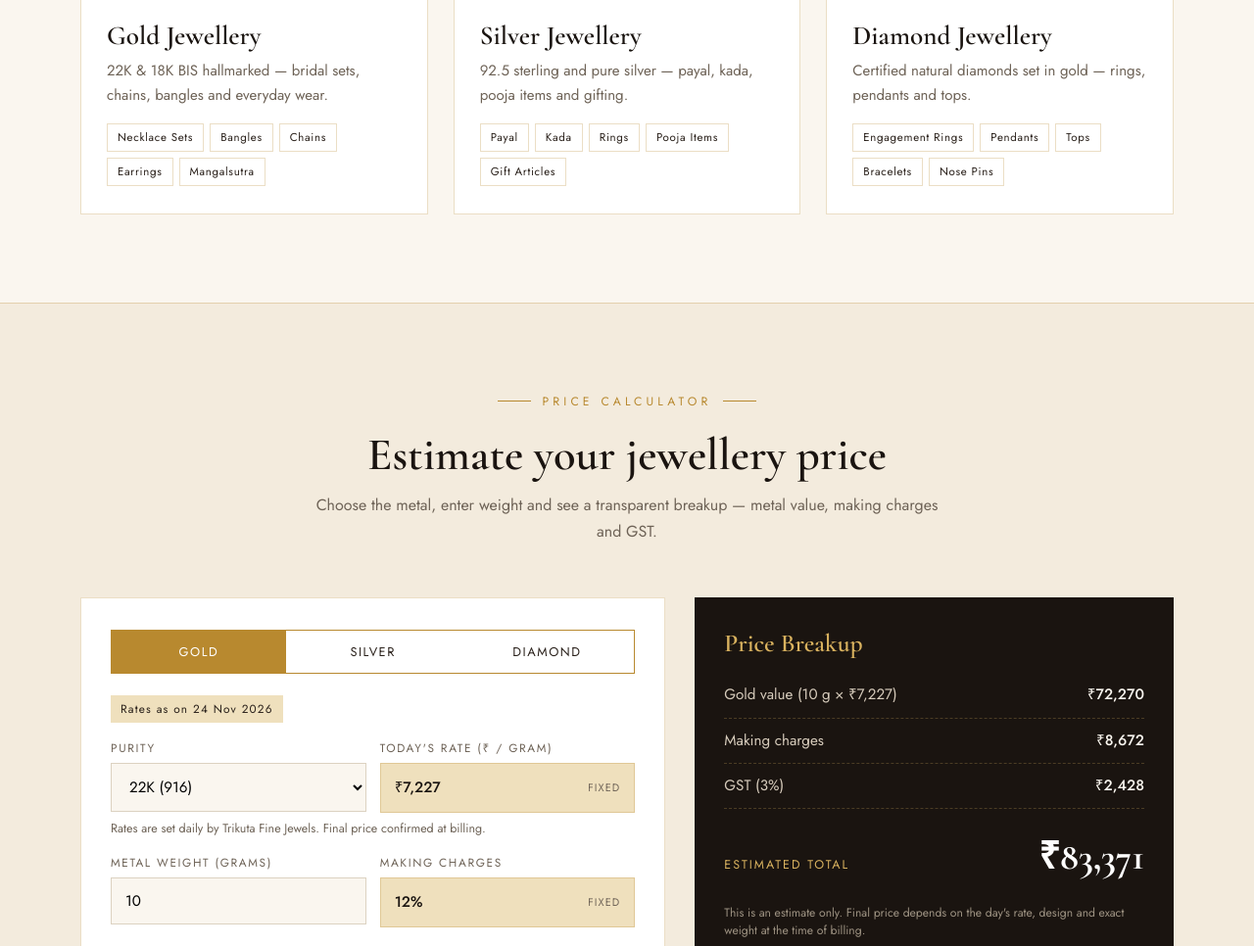
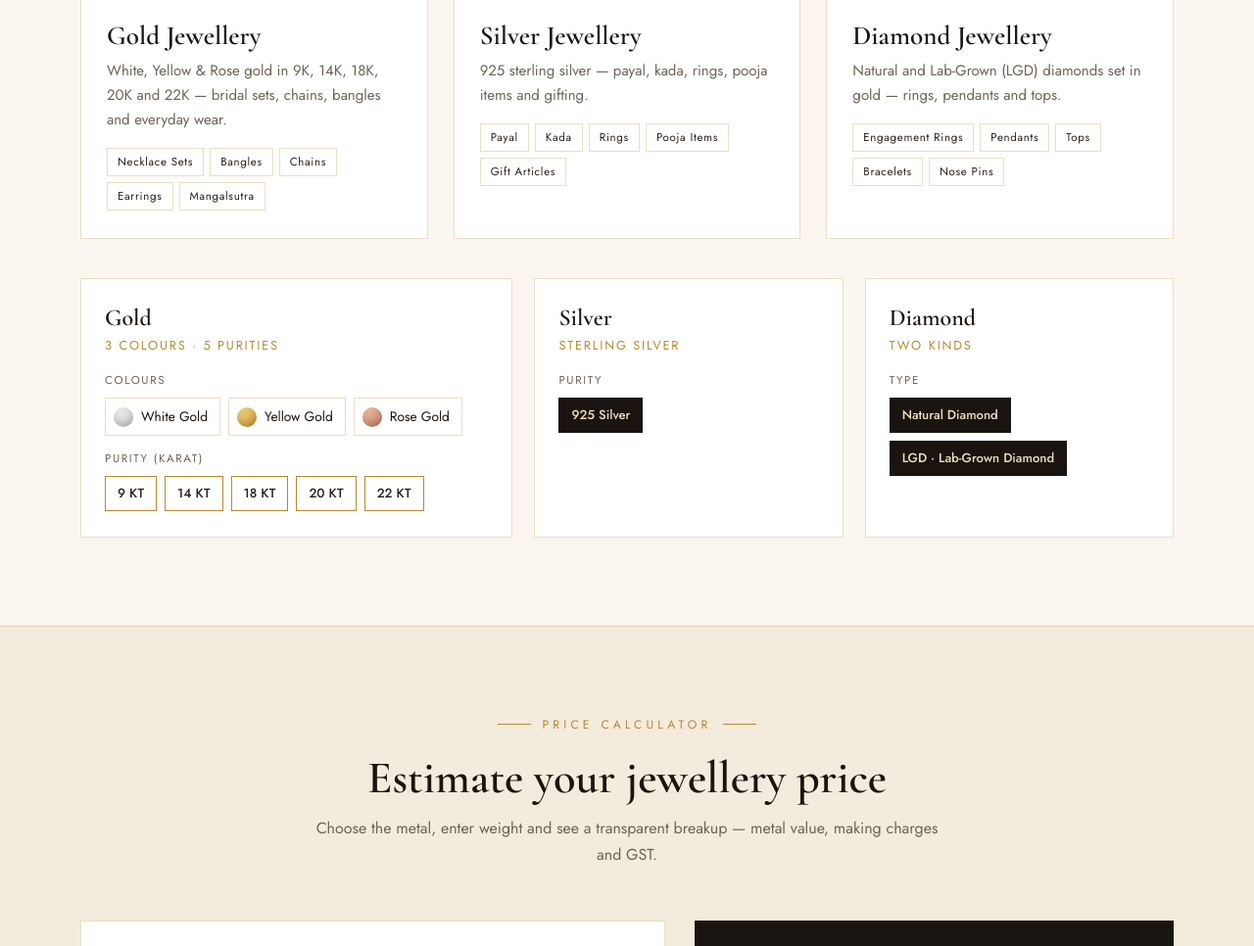
Before and after one commit to shidhu-jpg/trikuta-jewellers, a plain HTML site: page index.html in a window 1280 px wide. Shown: the part 1486-2452 px from the top of the page at 98% size. Drawn offline with nearby package versions, Linux system fonts and the light colour scheme.

Commit message:
Add materials: White/Yellow/Rose gold 9-22KT, 925 silver, Natural & Lab-Grown diamonds
- Materials section on home page
- Calculator: gold colour + 22/20/18/14/9 KT, 925 silver only, diamond type with admin-set per-carat rate
- Admin: rates for all karats, auto-fill from 24K, diamond per-carat rates
- rates.json migrated (kept admin's saved 22K/18K/24K values)

Co-Authored-By: Claude Opus 5.5 <noreply@anthropic.com>
Claude-Session: https://claude.ai/code/session_01D1Z7641e9gsdtMCX9dA3Uw

```diff
--- a/index.html
+++ b/index.html
@@ -175,6 +175,20 @@ input:focus,select:focus,textarea:focus{border-color:var(--gold)}
 .form-msg{display:none;margin-top:14px;padding:12px 14px;background:var(--gold-soft);color:var(--ink-2);font-size:.9rem}
 
 
+
+/* materials */
+.materials{display:grid;grid-template-columns:1.4fr 1fr 1fr;gap:22px;margin-top:40px}
+.mat{background:#fff;border:1px solid var(--line);padding:26px 24px}
+.mat h3{font-size:1.5rem;margin-bottom:4px}
+.mat .sub{font-size:.8rem;letter-spacing:.14em;text-transform:uppercase;color:var(--gold);margin-bottom:16px}
+.mat .lbl{font-size:.72rem;letter-spacing:.14em;text-transform:uppercase;color:var(--muted);margin:14px 0 8px}
+.swatches,.chips{display:flex;flex-wrap:wrap;gap:8px}
+.sw{display:flex;align-items:center;gap:8px;padding:7px 12px 7px 8px;border:1px solid var(--line);font-size:.86rem}
+.sw i{width:20px;height:20px;border-radius:50%;box-shadow:inset 0 -3px 6px rgba(0,0,0,.18)}
+.chip{padding:6px 12px;border:1px solid var(--gold);color:var(--ink-2);font-size:.82rem;font-weight:500}
+.chip.dark{background:var(--ink);color:var(--gold-soft);border-color:var(--ink)}
+@media(max-width:900px){.materials{grid-template-columns:1fr}}
+
 /* calculator */
 .calc{background:var(--paper);border-top:1px solid var(--line);border-bottom:1px solid var(--line)}
 .calc-grid{display:grid;grid-template-columns:1.1fr .9fr;gap:30px;align-items:start}
@@ -288,6 +302,29 @@ footer a:hover{color:var(--gold-2)}
     <div class="wrap">
       <div class="head"><div class="eyebrow">Our Craft</div><h2>Three metals, one promise</h2><p>Every piece is designed and made in-house, so you pay for jewellery — not middlemen.</p></div>
       <div class="cards" id="home-cards"></div>
+      <div class="materials">
+        <div class="mat">
+          <h3>Gold</h3><div class="sub">3 colours · 5 purities</div>
+          <div class="lbl">Colours</div>
+          <div class="swatches">
+            <span class="sw"><i style="background:linear-gradient(135deg,#f4f4f2,#c9c9c6)"></i>White Gold</span>
+            <span class="sw"><i style="background:linear-gradient(135deg,#f7dc8e,#c8952f)"></i>Yellow Gold</span>
+            <span class="sw"><i style="background:linear-gradient(135deg,#f3c4b0,#c27a63)"></i>Rose Gold</span>
+          </div>
+          <div class="lbl">Purity (Karat)</div>
+          <div class="chips"><span class="chip">9 KT</span><span class="chip">14 KT</span><span class="chip">18 KT</span><span class="chip">20 KT</span><span class="chip">22 KT</span></div>
+        </div>
+        <div class="mat">
+          <h3>Silver</h3><div class="sub">Sterling silver</div>
+          <div class="lbl">Purity</div>
+          <div class="chips"><span class="chip dark">925 Silver</span></div>
+        </div>
+        <div class="mat">
+          <h3>Diamond</h3><div class="sub">Two kinds</div>
+          <div class="lbl">Type</div>
+          <div class="chips"><span class="chip dark">Natural Diamond</span><span class="chip dark">LGD · Lab-Grown Diamond</span></div>
+        </div>
+      </div>
     </div>
   </section>
 
@@ -302,20 +339,26 @@ footer a:hover{color:var(--gold-2)}
           </div>
           <div class="rate-date" id="rdate"></div>
           <div class="row2">
+            <div id="colourWrap"><label>Gold Colour</label><select id="colour"><option>Yellow Gold</option><option>White Gold</option><option>Rose Gold</option></select></div>
             <div><label id="purityLbl">Purity</label><select id="purity"></select></div>
+          </div>
+          <div class="row2">
             <div><label>Today's Rate (₹ / gram)</label><div class="fixed"><span id="rate">—</span><small>Fixed</small></div></div>
+            <div><label>Making Charges</label><div class="fixed"><span id="making">—</span><small>Fixed</small></div></div>
           </div>
           <p class="hint">Rates are set daily by Trikuta Fine Jewels. Final price confirmed at billing.</p>
           <div class="row2">
             <div><label id="wLbl">Metal Weight (grams)</label><input id="weight" type="number" min="0" step="0.01" value="10"></div>
-            <div><label>Making Charges</label><div class="fixed"><span id="making">—</span><small>Fixed</small></div></div>
           </div>
           <div id="diaFields" style="display:none">
             <div class="row2">
+              <div><label>Diamond Type</label><select id="dtype"></select></div>
               <div><label>Diamond Weight (carat)</label><input id="ct" type="number" min="0" step="0.01" value="0.50"></div>
-              <div><label>Diamond Price (₹ / carat)</label><input id="ctPrice" type="number" min="0" step="500" placeholder="Ask us for quote"></div>
             </div>
-            <p class="hint">Diamond price depends on cut, colour, clarity and certificate — ask us for the exact quote.</p>
+            <div class="row2">
+              <div><label>Diamond Rate (₹ / carat)</label><div class="fixed"><span id="ctRate">—</span><small>Fixed</small></div></div>
+            </div>
+            <p class="hint">Exact diamond price depends on cut, colour, clarity and certificate.</p>
           </div>
         </div>
         <div class="result">
@@ -467,61 +510,75 @@ footer a:hover{color:var(--gold-2)}
 // ---- collection data ----
 
 const cols = [
- {img:'https://images.unsplash.com/photo-1611107683227-e9060eccd846?auto=format&fit=crop&w=800&q=75',k:'gold',t:'Gold Jewellery',d:'22K & 18K BIS hallmarked — bridal sets, chains, bangles and everyday wear.',tags:['Necklace Sets','Bangles','Chains','Earrings','Mangalsutra']},
- {img:'https://images.unsplash.com/photo-1517857399767-a9dc28f5a734?auto=format&fit=crop&w=800&q=75',k:'silver',t:'Silver Jewellery',d:'92.5 sterling and pure silver — payal, kada, pooja items and gifting.',tags:['Payal','Kada','Rings','Pooja Items','Gift Articles']},
- {img:'https://images.unsplash.com/photo-1605100804763-247f67b3557e?auto=format&fit=crop&w=800&q=75',k:'diamond',t:'Diamond Jewellery',d:'Certified natural diamonds set in gold — rings, pendants and tops.',tags:['Engagement Rings','Pendants','Tops','Bracelets','Nose Pins']}
+ {img:'https://images.unsplash.com/photo-1611107683227-e9060eccd846?auto=format&fit=crop&w=800&q=75',k:'gold',t:'Gold Jewellery',d:'White, Yellow & Rose gold in 9K, 14K, 18K, 20K and 22K — bridal sets, chains, bangles and everyday wear.',tags:['Necklace Sets','Bangles','Chains','Earrings','Mangalsutra']},
+ {img:'https://images.unsplash.com/photo-1517857399767-a9dc28f5a734?auto=format&fit=crop&w=800&q=75',k:'silver',t:'Silver Jewellery',d:'925 sterling silver — payal, kada, rings, pooja items and gifting.',tags:['Payal','Kada','Rings','Pooja Items','Gift Articles']},
+ {img:'https://images.unsplash.com/photo-1605100804763-247f67b3557e?auto=format&fit=crop&w=800&q=75',k:'diamond',t:'Diamond Jewellery',d:'Natural and Lab-Grown (LGD) diamonds set in gold — rings, pendants and tops.',tags:['Engagement Rings','Pendants','Tops','Bracelets','Nose Pins']}
 ];
 const card = c => `<div class="card"><div class="art"><img src="${c.img}" alt="${c.t}" loading="lazy"></div><div class="body"><h3>${c.t}</h3><p>${c.d}</p><div class="tags">${c.tags.map(x=>`<span>${x}</span>`).join('')}</div></div></div>`;
 document.getElementById('home-cards').innerHTML = cols.map(card).join('');
 
 
 // ---- price calculator ----
-// UPDATE RATES DAILY HERE (₹ per gram)
+// Default rates (₹). Live rates come from rates.json (set in admin.html)
 const RATES = {
   date: '16 Nov 2026',
-  gold:   {'24K (999)':13272, '22K (916)':12640, '18K (750)':10342},
-  silver: {'Fine Silver (999)':210, 'Sterling (925)':194},
+  gold:    {'22K (916)':12640, '20K (833)':11056, '18K (750)':10342, '14K (585)':7764, '9K (375)':4977},
+  silver:  {'925 Sterling':194},
+  diamond: {'Natural Diamond':0, 'Lab-Grown Diamond (LGD)':0},
 };
-RATES.diamond = {'18K Gold':RATES.gold['18K (750)'], '22K Gold':RATES.gold['22K (916)']};
 const MAKING = {gold:12, silver:10, diamond:15};
 let metal='gold';
 const $=id=>document.getElementById(id);
 const inr=n=>'₹'+Math.round(n).toLocaleString('en-IN');
-function showRates(){ $('rate').textContent=inr(RATES[metal][$('purity').value]||0); $('making').textContent=(MAKING[metal]||0)+'%'; }
+const metalRates=()=>metal==='silver'?RATES.silver:RATES.gold;
+function showRates(){
+  $('rate').textContent=inr(metalRates()[$('purity').value]||0);
+  $('making').textContent=(MAKING[metal]||0)+'%';
+  const dr=RATES.diamond[$('dtype').value]||0;
+  $('ctRate').textContent=dr?inr(dr):'On request';
+}
 function fillPurity(){
-  const p=$('purity'); p.innerHTML=Object.keys(RATES[metal]).map(k=>`<option>${k}</option>`).join('');
-  if(metal==='gold') p.value='22K (916)';
-  showRates();
-  $('purityLbl').textContent=metal==='diamond'?'Set in':'Purity';
+  const p=$('purity'), keep=p.value;
+  p.innerHTML=Object.keys(metalRates()).map(k=>`<option>${k}</option>`).join('');
+  if([...p.options].some(o=>o.value===keep)) p.value=keep;
+  const d=$('dtype'), dk=d.value;
+  d.innerHTML=Object.keys(RATES.diamond).map(k=>`<option>${k}</option>`).join('');
+  if(dk) d.value=dk;
+  $('purityLbl').textContent=metal==='silver'?'Purity':'Gold Purity (Karat)';
+  $('colourWrap').style.visibility=metal==='silver'?'hidden':'visible';
   $('wLbl').textContent=metal==='diamond'?'Gold Weight (grams)':'Metal Weight (grams)';
   $('diaFields').style.display=$('rowDia').style.display=metal==='diamond'?'':'none';
   $('rdate').textContent='Rates as on '+RATES.date;
-  calc();
+  showRates(); calc();
 }
 function calc(){
-  const w=+$('weight').value||0, r=+RATES[metal][$('purity').value]||0, mk=+MAKING[metal]||0;
+  const w=+$('weight').value||0, r=+metalRates()[$('purity').value]||0, mk=+MAKING[metal]||0;
   const mv=w*r, making=mv*mk/100;
-  const dv=metal==='diamond'?(+$('ct').value||0)*(+$('ctPrice').value||0):0;
+  const dr=RATES.diamond[$('dtype').value]||0, ct=+$('ct').value||0;
+  const dv=metal==='diamond'?ct*dr:0;
   const gst=(mv+making+dv)*0.03, total=mv+making+dv+gst;
   $('vMetal').textContent=inr(mv); $('vMaking').textContent=inr(making);
-  $('vDia').textContent=inr(dv); $('vGst').textContent=inr(gst); $('vTotal').textContent=inr(total);
-  $('lMetal').textContent=(metal==='silver'?'Silver':'Gold')+' value ('+w+' g × '+inr(r)+')';
-  let msg=`Hi Trikuta Fine Jewels, I want a quote:%0A${metal.toUpperCase()} – ${encodeURIComponent($('purity').value)}%0AWeight: ${w} g`;
-  if(metal==='diamond') msg+=`%0ADiamond: ${$('ct').value} ct`;
-  msg+=`%0AWebsite estimate: ${encodeURIComponent(inr(total))}`;
+  $('vDia').textContent=metal==='diamond'&&!dr?'On request':inr(dv);
+  $('vGst').textContent=inr(gst); $('vTotal').textContent=inr(total)+(metal==='diamond'&&!dr?' + diamond':'');
+  const colour=metal==='silver'?'':$('colour').value+' ';
+  $('lMetal').textContent=(metal==='silver'?'Silver':colour.trim())+' ('+w+' g × '+inr(r)+')';
+  let msg=`Hi Trikuta Fine Jewels, I want a quote:%0A${encodeURIComponent(colour+(metal==='silver'?'Silver ':'')+$('purity').value)}%0AWeight: ${w} g`;
+  if(metal==='diamond') msg+=`%0A${encodeURIComponent($('dtype').value)}: ${ct} ct`;
+  msg+=`%0AWebsite estimate: ${encodeURIComponent($('vTotal').textContent)}`;
   $('calcWa').href='https://wa.me/919711825830?text='+msg;
 }
 document.querySelectorAll('#ctabs button').forEach(b=>b.onclick=()=>{
   document.querySelectorAll('#ctabs button').forEach(x=>x.classList.remove('on')); b.classList.add('on'); metal=b.dataset.m; fillPurity();
 });
-$('purity').onchange=()=>{ showRates(); calc(); };
-['weight','ct','ctPrice'].forEach(id=>$(id).addEventListener('input',calc));
+['purity','dtype','colour'].forEach(id=>$(id).addEventListener('change',()=>{showRates();calc();}));
+['weight','ct'].forEach(id=>$(id).addEventListener('input',calc));
 fillPurity();
 // live rates from admin panel (rates.json)
 fetch('rates.json?ts='+Date.now(),{cache:'no-store'}).then(r=>r.ok?r.json():null).then(d=>{
   if(!d||!d.gold) return;
-  RATES.gold=d.gold; RATES.silver=d.silver;
-  RATES.diamond={'18K Gold':d.gold['18K (750)'],'22K Gold':d.gold['22K (916)']};
+  if(d.gold['20K (833)']) RATES.gold=d.gold;
+  if(d.silver&&d.silver['925 Sterling']) RATES.silver=d.silver;
+  if(d.diamond) RATES.diamond=d.diamond;
   if(d.making) Object.assign(MAKING,d.making);
   if(d.updatedAt) RATES.date=new Date(d.updatedAt).toLocaleDateString('en-IN',{day:'numeric',month:'short',year:'numeric'});
   fillPurity();
--- a/rates.json
+++ b/rates.json
@@ -1,13 +1,19 @@
 {
   "updatedAt": "2026-11-24T07:11:23.796Z",
+  "gold24": 7890,
   "gold": {
-    "24K (999)": 7890,
     "22K (916)": 7227,
-    "18K (750)": 5918
+    "20K (833)": 6572,
+    "18K (750)": 5918,
+    "14K (585)": 4616,
+    "9K (375)": 2959
   },
   "silver": {
-    "Fine Silver (999)": 210,
-    "Sterling (925)": 194
+    "925 Sterling": 194
+  },
+  "diamond": {
+    "Natural Diamond": 0,
+    "Lab-Grown Diamond (LGD)": 0
   },
   "making": {
     "gold": 12,
```
Also changed, not shown: admin.html (+37 -19 lines).
